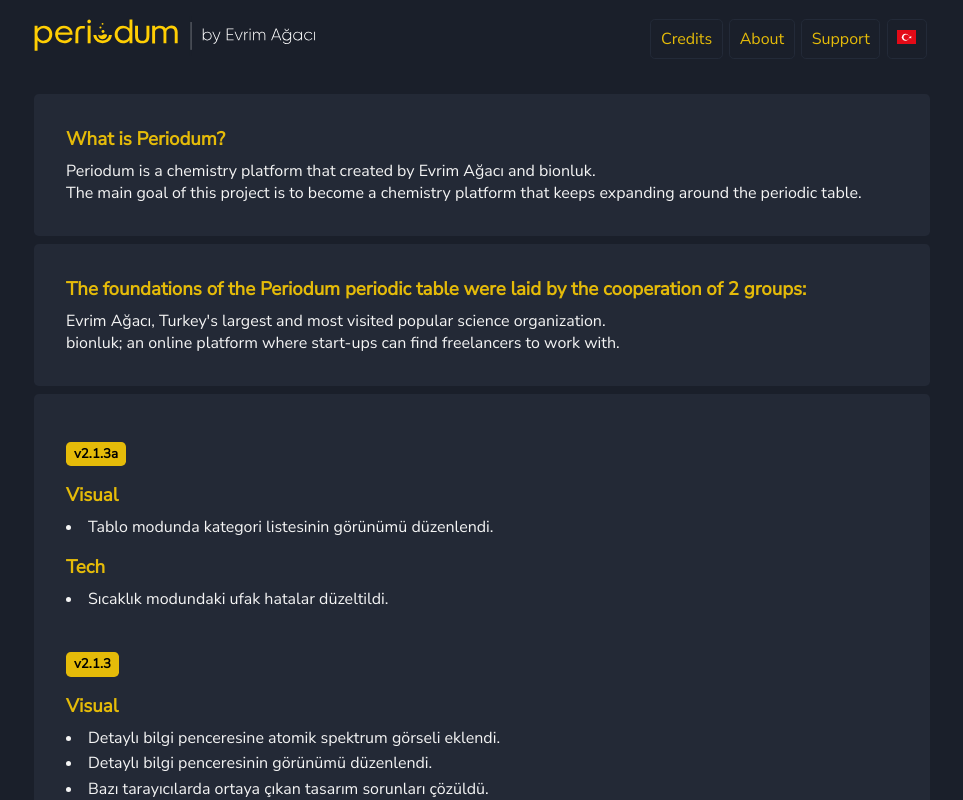
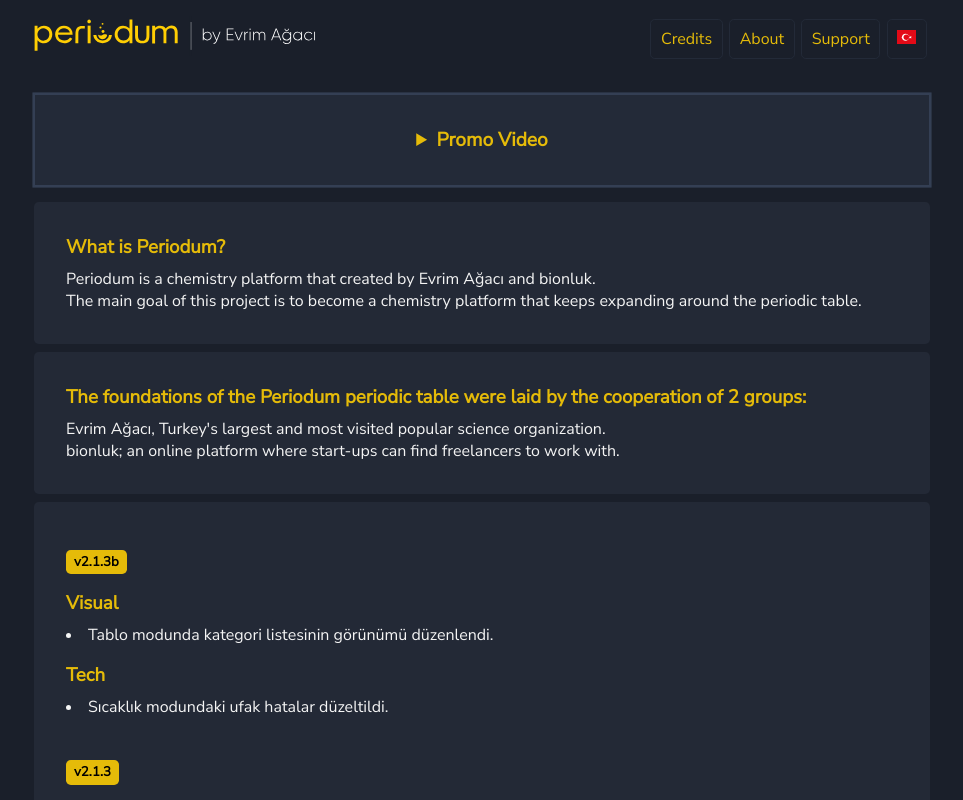
Before and after one commit to evrimagaci/periodum, a Vue app: page /hakkinda in a window 1280 px wide. Shown: the top 800 px of the page, without its empty margins (158-1121 px from the left). Built offline with nearby package versions, Linux system fonts and the light colour scheme; no server answers.

Commit message:
promo video

```diff
--- a/package.json
+++ b/package.json
@@ -1,6 +1,6 @@
 {
   "name": "periodum",
-  "version": "2.1.3a",
+  "version": "2.1.3b",
   "private": true,
   "scripts": {
     "serve": "vue-cli-service serve",
--- a/src/pages/about-page.vue
+++ b/src/pages/about-page.vue
@@ -1,5 +1,12 @@
 <template>
   <div class="fade container flex-column">
+    <details>
+      <summary class="btn" id="promo_button">{{ loc.pages.about.promo }}</summary>
+      <div class="text-center">
+        <iframe id="promo_video" src="https://www.youtube-nocookie.com/embed/Z4ZBXkrJ7Bc?controls=0" title="YouTube video player" frameborder="0" allow="accelerometer; autoplay; clipboard-write; encrypted-media; gyroscope; picture-in-picture" allowfullscreen></iframe>
+      </div>
+    </details>
+
     <div class="content">
       <h3 class="text-primary">{{ loc.pages.about.what_is.title }}</h3>
       <div v-for="text in loc.pages.about.what_is.content" :key="text[0]">
@@ -70,7 +77,7 @@
 
         <h3>{{ loc.pages.about.updates.tech }}</h3>
         <li>İngilizce çeviri eklendi.</li>
-        <li>İngilizce version: Detaylı bilgi penceresine Wikipedia kısayolu eklendi.</li>
+        <li>İngilizce versiyon: Detaylı bilgi penceresine Wikipedia kısayolu eklendi.</li>
       <br />
 
       <h3 class="versionNumber">v2.0.1</h3>
@@ -134,7 +141,34 @@
 </script>
 
 <style lang="scss" scoped>
-  .miniNav a {
+#promo_button {
+  padding: 2rem;
+  text-align: center;
+  font-size: larger;
+  margin-bottom: 1rem;
+  height: auto;
+
+  transition: all 100ms ease-in-out;
+}
+#promo_video {
+  margin-bottom: .5rem;
+  width: 100%;
+  height: 720px;
+  @media screen and (max-width: 720px) {
+      height: 360px;
+    }
+}
+details > summary {
+  cursor: pointer;
+  -webkit-touch-callout: none; /* iOS Safari */
+    -webkit-user-select: none; /* Safari */
+    -khtml-user-select: none; /* Konqueror HTML */
+      -moz-user-select: none; /* Old versions of Firefox */
+        -ms-user-select: none; /* Internet Explorer/Edge */
+            user-select: none; /* Non-prefixed version, currently
+                                  supported by Chrome, Edge, Opera and Firefox */
+}
+.miniNav a {
     margin-right: 1rem;
   }
   .container {
--- a/src/resources/locale/en/general.json
+++ b/src/resources/locale/en/general.json
@@ -16,6 +16,7 @@
     },
     "about": {
       "title": "About",
+      "promo": "Promo Video",
       "what_is": {
         "title": "What is Periodum?",
         "content": {
--- a/src/resources/locale/tr/general.json
+++ b/src/resources/locale/tr/general.json
@@ -16,6 +16,7 @@
     },
     "about": {
       "title": "Hakkında",
+      "promo": "Tanıtım Videosu",
       "what_is": {
         "title": "Periodum Nedir?",
         "content": {
```
